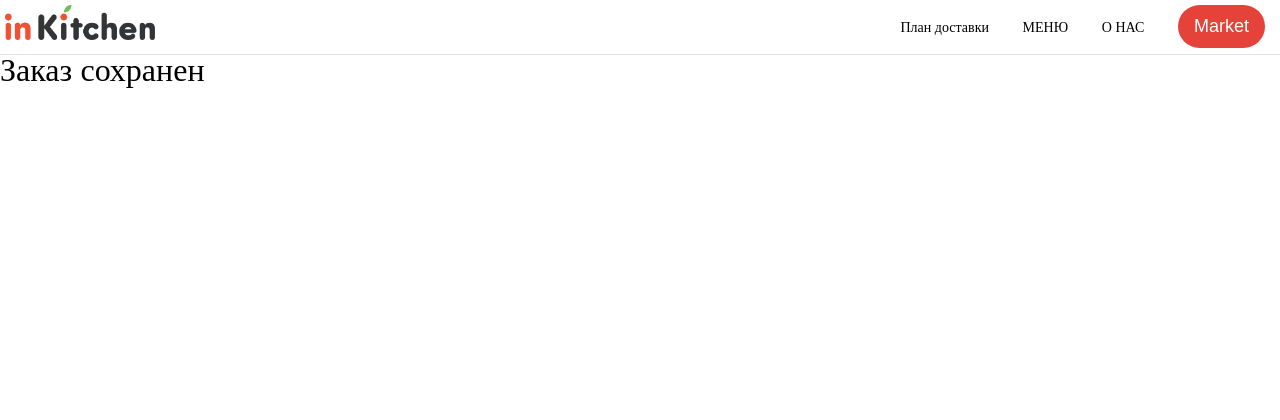
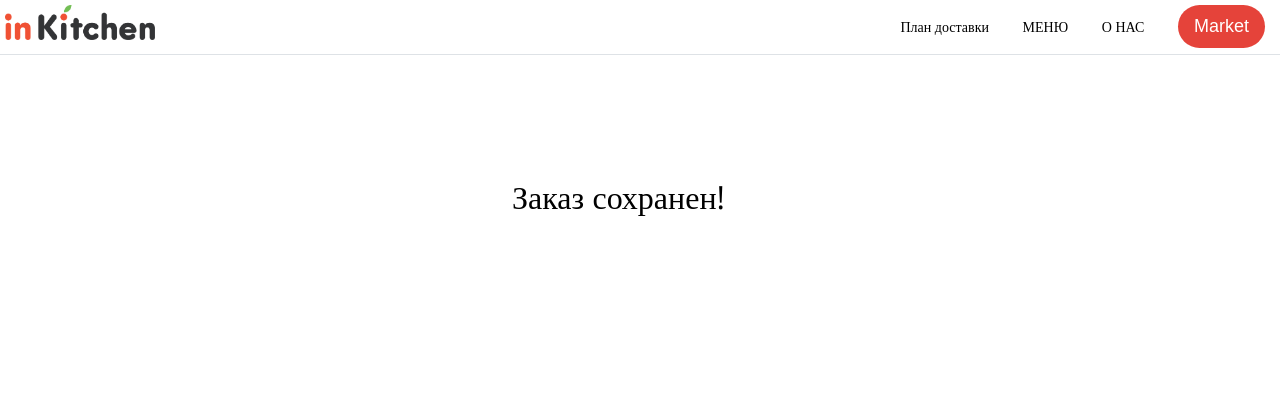
Before and after one commit to are-nic/inkitchen_app, a Django app: template inkitchen/order/templates/order/order_created.html in a window 1280 px wide. Shown: the top 420 px of the page. Run offline with Django 3.2, Linux system fonts and the light colour scheme; the template is opened without the code that fills it, so the values that code supplies are empty; parts of the project's set-up code (start-up, migrations or seed data) failed here and were passed over; some libraries are stand-ins or nearby versions.

Commit message:
изменен вывод текста

```diff
--- a/inkitchen/order/templates/order/order_created.html
+++ b/inkitchen/order/templates/order/order_created.html
@@ -2,5 +2,5 @@
 {% load static %}
 
 {% block content %}
-    <h2>Заказ сохранен</h2>
+    <h2 style="margin: 10% 40%; width: 260px;">Заказ сохранен!</h2>
 {% endblock %}
```
